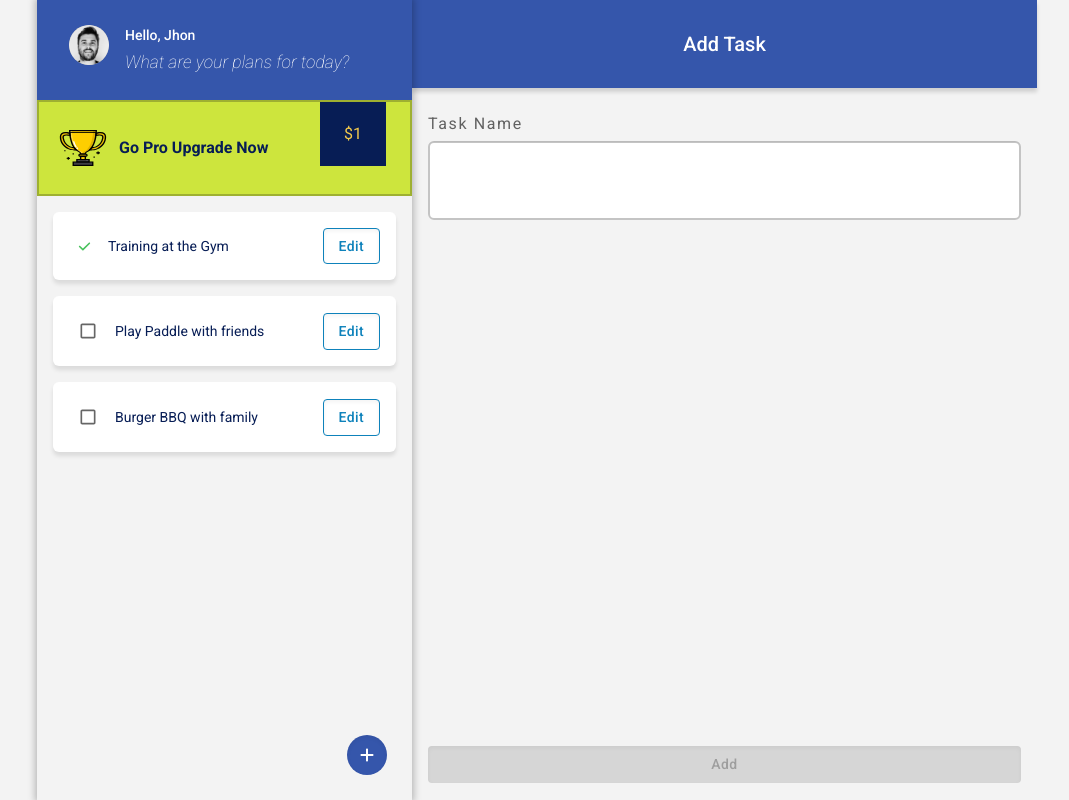
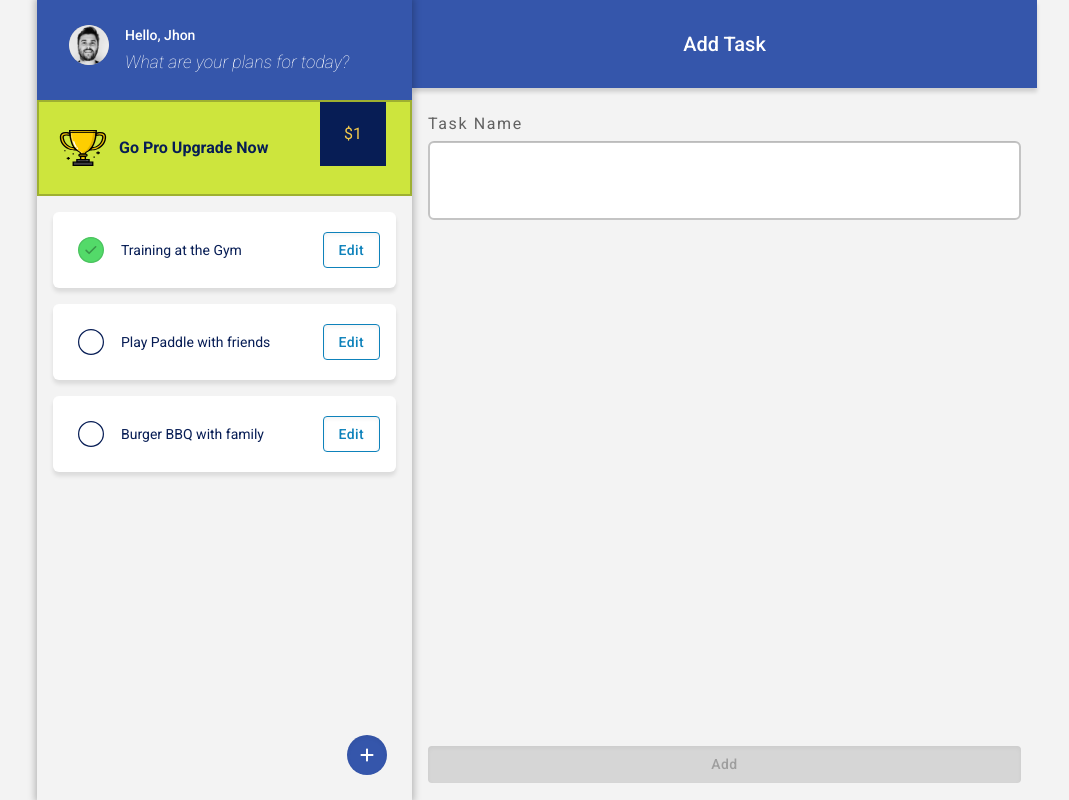
Before and after one commit to henzyd/jhon-todo, a React (Vite) app: page / in a window 1280 px wide. Shown: the whole page, without its empty margins (103-1172 px from the left). Built offline with nearby package versions, Linux system fonts and the light colour scheme.

Commit message:
fix: checkbox in task item

```diff
--- a/src/components/task.tsx
+++ b/src/components/task.tsx
@@ -1,7 +1,8 @@
 import { Checkbox } from "@mui/material";
-import { FaCheck } from "react-icons/fa6";
 import Button from "./button";
 import useAppStore from "~/store/app";
+import Checked from "~/assets/icons/checked.svg";
+import Unchecked from "~/assets/icons/unchecked.svg";
 
 type TaskProps = {
   id: string;
@@ -17,14 +18,11 @@ export default function Task({ id, text, done, taskClickHandler }: TaskProps) {
     <div className="bg-white border-[#E7E7E7] shadow-taskCard rounded-md flex items-center justify-between p-4 gap-4">
       <div className="flex items-center gap-2">
         <Checkbox
+          className="w-11"
           checked={done}
           color="secondary"
-          checkedIcon={<FaCheck />}
-          sx={{
-            "& .Mui-checked": {
-              border: "2px solid #49C25D",
-            },
-          }}
+          icon={<img src={Unchecked} alt="unchecked icon" />}
+          checkedIcon={<img src={Checked} alt="checked icon" />}
           onChange={(e) => {
             editTask({
               id,
```
Also changed, not shown: src/assets/icons/checked.svg (added), src/assets/icons/unchecked.svg (added).
